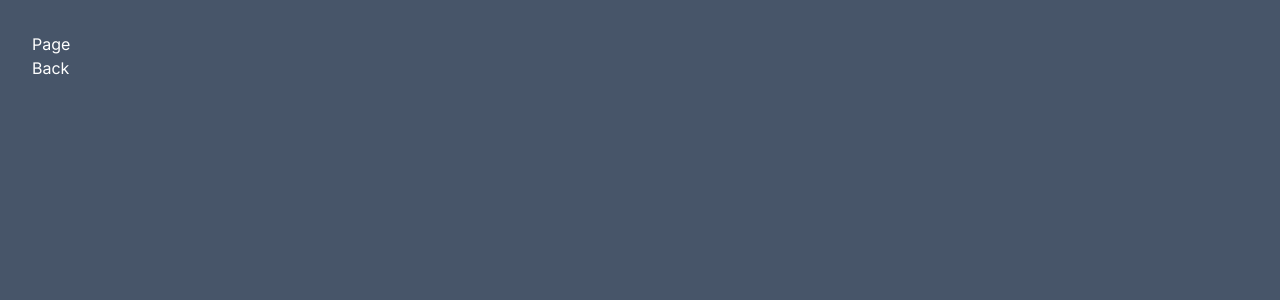
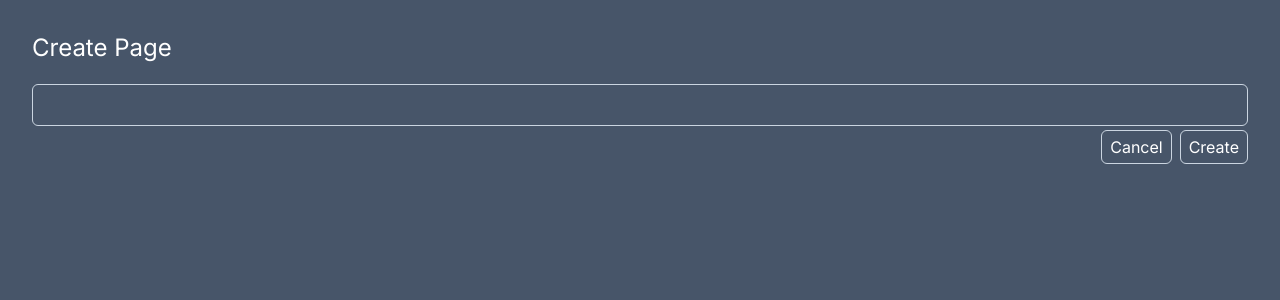
Before and after one commit to dmtrth25/next, a Next.js app: page /create in a window 1280 px wide. Shown: the top 300 px of the page. Built offline with nearby package versions, Linux system fonts and the light colour scheme.

Commit message:
created create page styles

```diff
--- a/src/app/create/page.tsx
+++ b/src/app/create/page.tsx
@@ -4,8 +4,28 @@
 const Page: NextPage = () => {
   return (
     <>
-      <div>Page</div>
-      <Link href="/">Back</Link>
+      <div className="flex justify-between items-center mb-5">
+        <h1 className="text-2xl">Create Page</h1>
+      </div>
+      <form className="flex flex-col gap-1">
+        <input
+          type="text"
+          name="title"
+          className="border border-slate-300 bg-transparent px-2 py-2 rounded-md outline-none focus-within:bg-slate-700 transition-all duration-500"
+        />
+        <div className="flex justify-end gap-2">
+          <Link
+            href="/"
+            className="border border-slate-300 px-2 py-1 rounded-md hover:bg-slate-500 transition-all duration-300">
+            Cancel
+          </Link>
+          <button
+            type="submit"
+            className="border border-slate-300 px-2 py-1 rounded-md hover:bg-slate-500 transition-all duration-300">
+            Create
+          </button>
+        </div>
+      </form>
     </>
   );
 };
```
